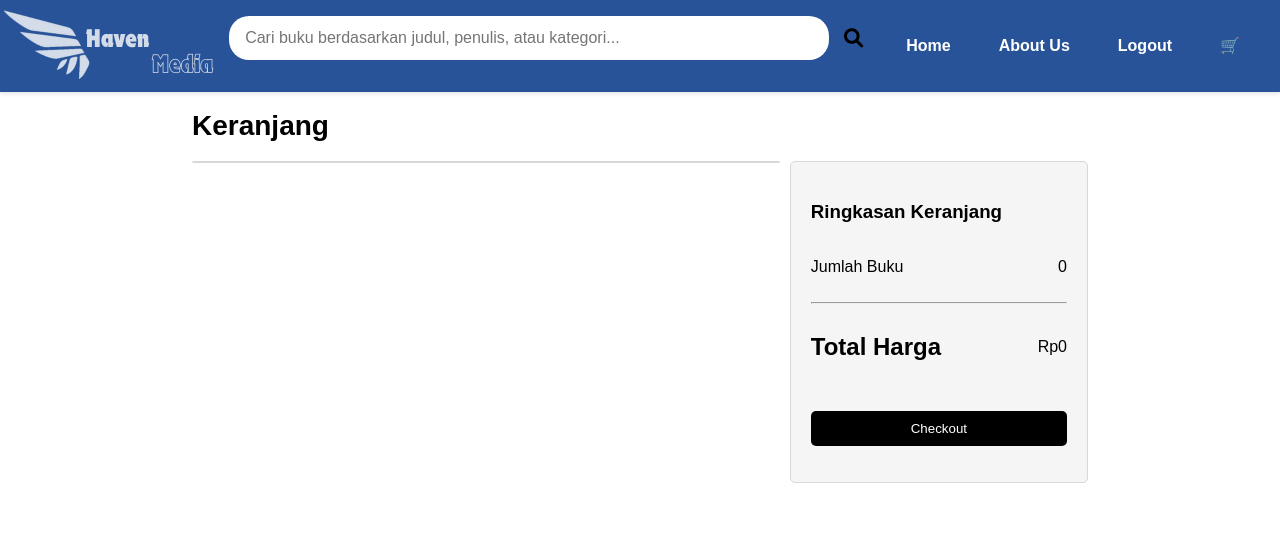
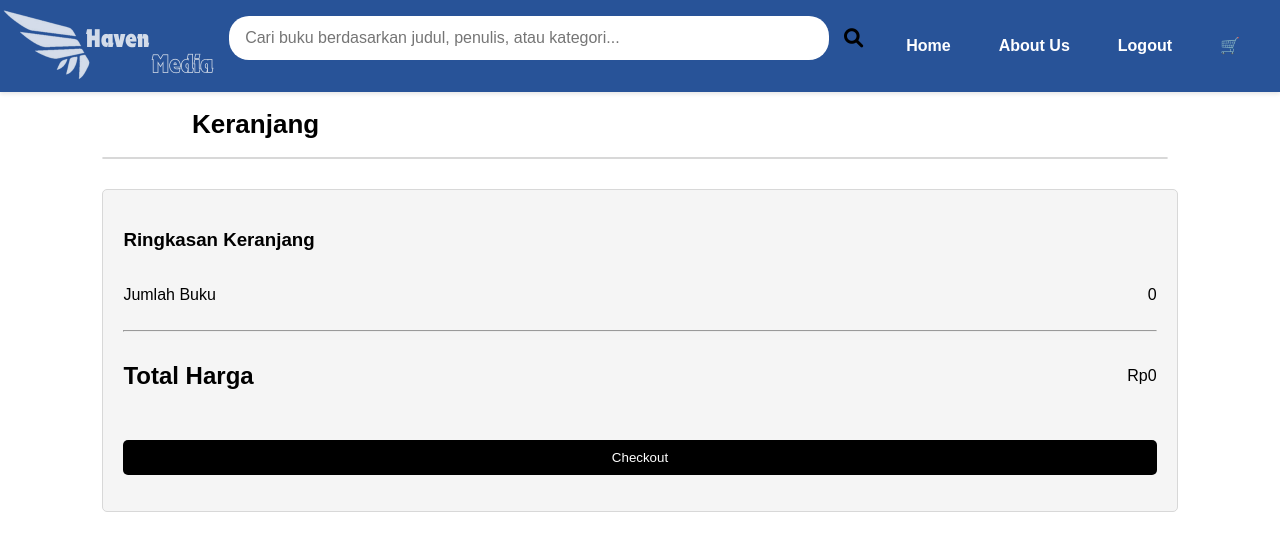
Before and after one commit to itsukikunn/PA_PemWeb, a PHP site: page /keranjang.php in a window 1280 px wide. Shown: the top 551 px of the page. Run offline with PHP 8.4, Linux system fonts and the light colour scheme; the visitor is signed in with stand-in values (Sample User, id 1); data comes from the database, SQL or seed files in the repository; data that the repository does not hold is empty.

Commit message:
Update keranjang.css

```diff
--- a/PA_PALING_BARU_BET/styles/keranjang.css
+++ b/PA_PALING_BARU_BET/styles/keranjang.css
@@ -1,3 +1,5 @@
+
+
 body {
     font-family: 'Poppins', sans-serif;
     margin: 0;
@@ -56,7 +58,6 @@ body {
 
 .container-pilih {
     padding: 20px;
-    /* justify and align center */
     display: flex;
     justify-content: center;
     align-items: center;
@@ -218,7 +219,6 @@ body {
 }
 
 .disabled {
-    /* dont display the action */
     pointer-events: none;
     opacity: 0.;
 }
@@ -226,3 +226,29 @@ body {
 .red {
     background-color: #f53333;
 }
+
+@media screen and (max-width: 1440px) {
+    /* Ubah margin utama dan font untuk mencegah overlap */
+    .isi-halaman {
+        margin: 0 8%;
+    }
+
+    .isi-kiri, .isi-kanan {
+        width: 100%;
+        margin-bottom: 20px;
+    }
+
+    .judul {
+        font-size: 13px;
+    }
+
+    .form-keranjang {
+        flex-wrap: wrap;
+    }
+
+    .aksi {
+        width: 100%;
+        padding: 10px 0;
+    }
+
+}
```
